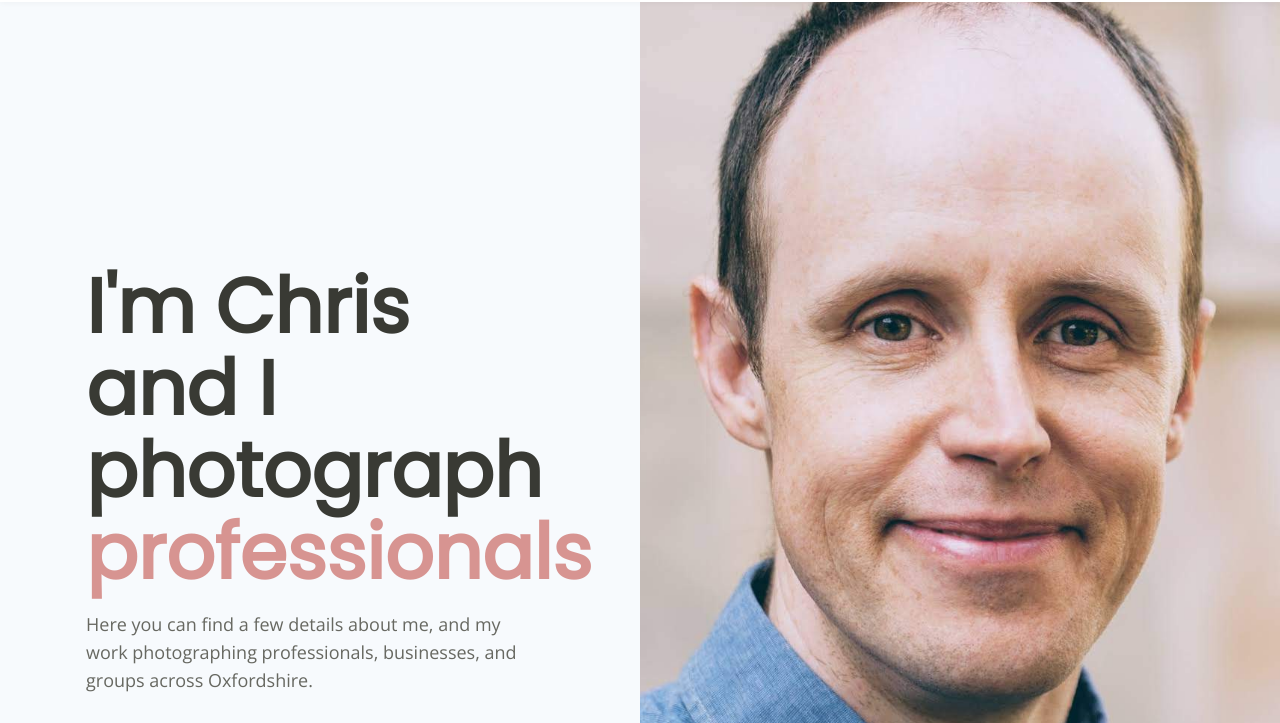
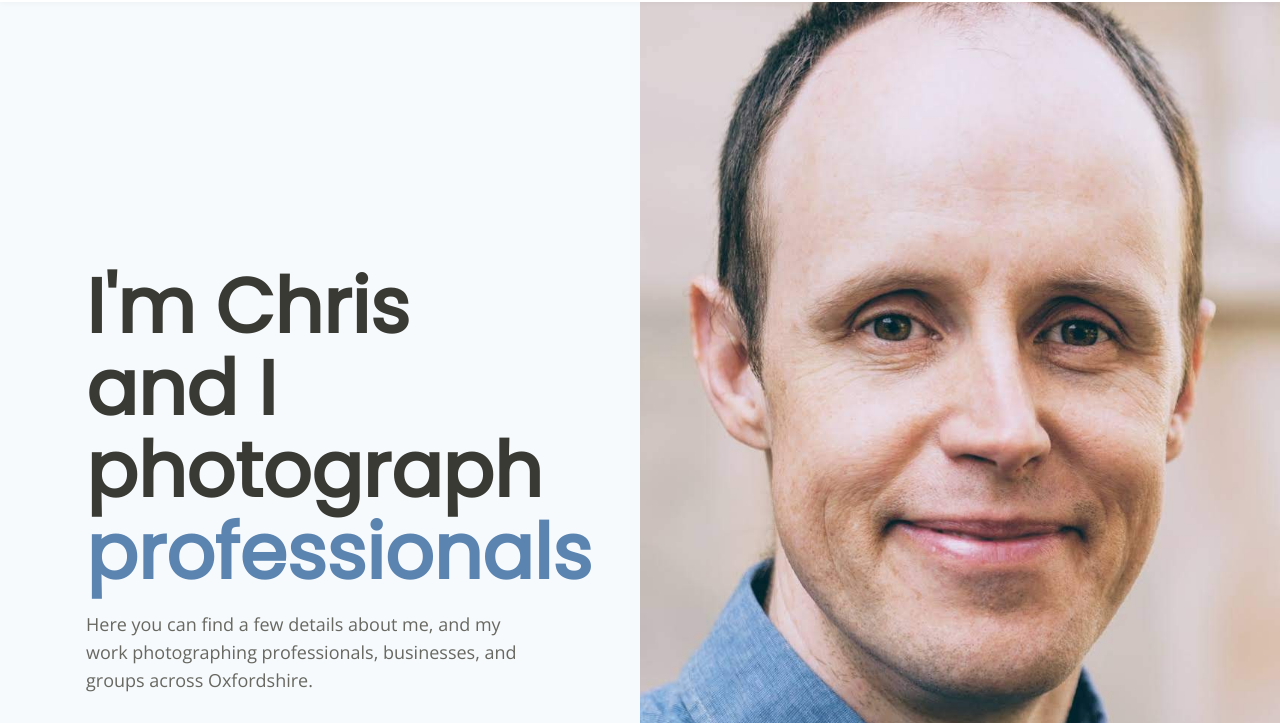
Before and after one commit to blinky893/Nico, a plain HTML site: page index.html in a window 1280 px wide. Shown: the part 50-773 px from the top of the page. Drawn offline with nearby package versions, Linux system fonts and the light colour scheme.

Commit message:
Changed colour of rotating text in header

```diff
--- a/css/styles.css
+++ b/css/styles.css
@@ -530,7 +530,7 @@ input[type='checkbox'] {
 }
 
 .header #js-rotating {
-	color: #d79491;
+	color: #5B84B0;
 }
 
 .header .p-large {
```
